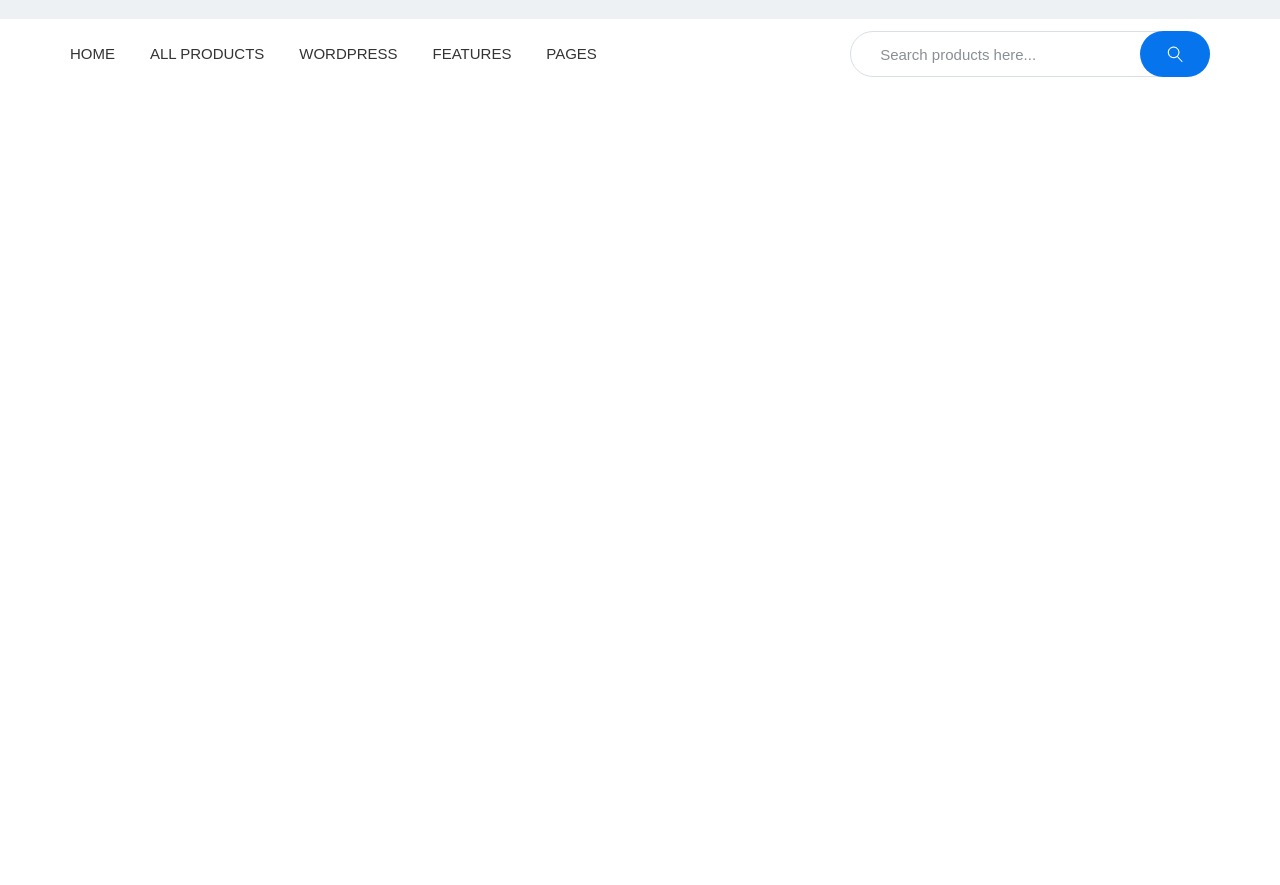
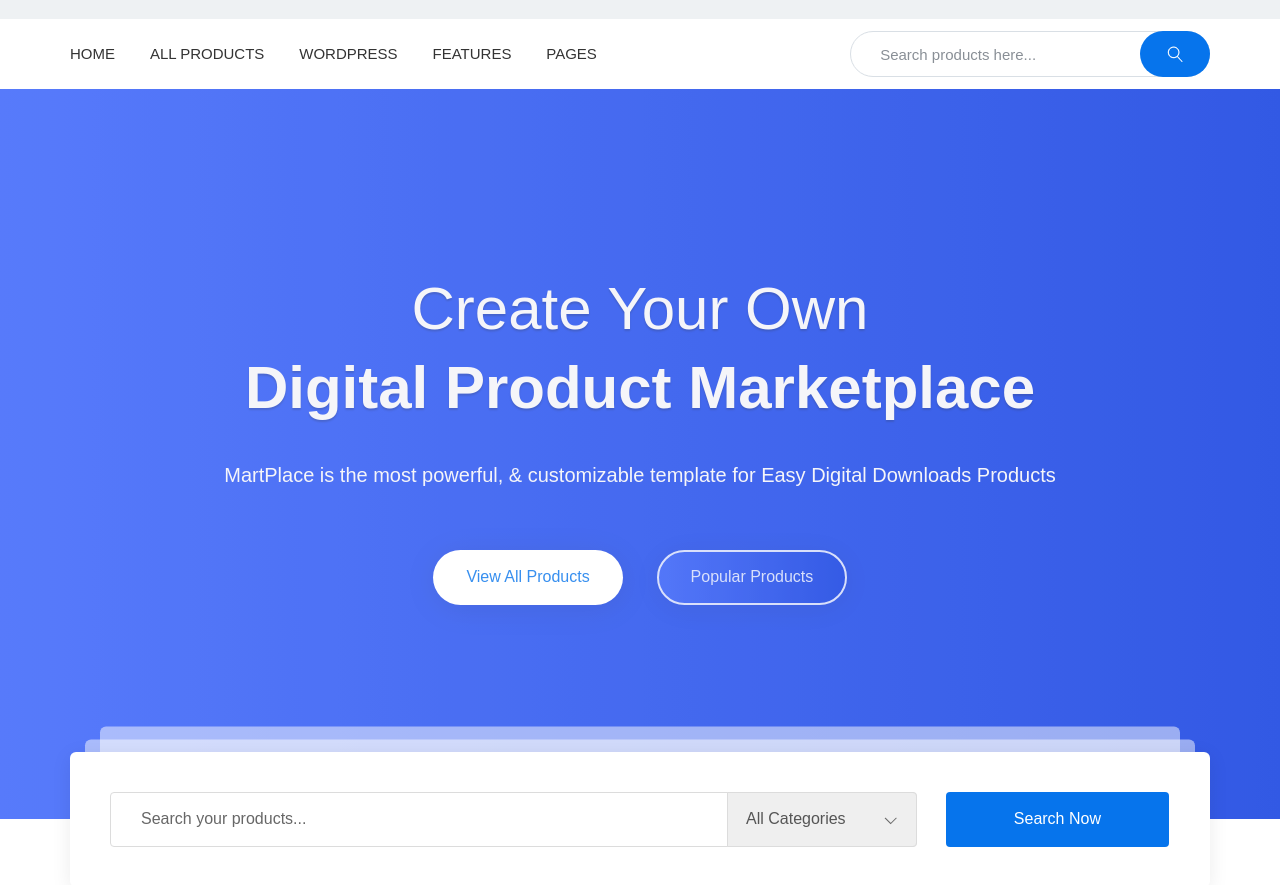
Before and after one commit to krgulnaz/MartPlace, a website: page app/index.html in a window 1280 px wide. Shown: the part 79-964 px from the top of the page. Before the commit the page ends 800 px from the top, so only its background shows below. Drawn offline with nearby package versions, Linux system fonts and the light colour scheme; files that its build step writes are made by us from their sources.

Commit message:
added main section

```diff
--- a/app/index.html
+++ b/app/index.html
@@ -58,7 +58,39 @@
             </div>
         </div>
     </header>
-
+    <section class="main">
+        <div class="main__inner">
+            <div class="container">
+                <div class="main__text">
+                    <h1 class="main__title-top">Create Your Own</h1>
+                    <h1 class="main__title-bottom">Digital Product Marketplace</h1>
+                    <div class="main__title">
+                        MartPlace is the most powerful, & customizable template for Easy Digital Downloads Products
+                    </div>
+                </div>
+                <div class="main__btn-inner">
+                    <button class="main__btn main__btn-left">View All Products</button>
+                    <button class="main__btn main__btn-right">Popular Products</button>
+                </div>
+            </div>
+        </div>
+        <div class="main__search-inner">
+            <div class="a12"></div>
+            <div class="v23"></div>
+            <div class="main__search">
+                <form action="">
+                    <input type="text" placeholder="Search your products...">
+                    <select name="" id="">
+                        <option value="">All Categories</option>
+                        <option value="">Wordpress</option>
+                        <option value="">Features</option>
+                        <option value="">Pages</option>
+                    </select>
+                    <button type="submit">Search Now</button>
+                </form>
+            </div>
+        </div>
+    </section>
 
 
 
--- a/app/scss/style.scss
+++ b/app/scss/style.scss
@@ -84,7 +84,7 @@
 
     .header__bottom {
         background-color: white;
-    height: 80px;
+        height: 70px;
     }
 
     .header__inner {
@@ -138,3 +138,141 @@
             padding: 15px 0;
         }
     }
+
+    ////end header
+    //start main section
+    .main {
+        &__inner {
+            height: 730px;
+            background-color: #441c7c;
+            background-image: linear-gradient(to left, #0030de 0%, #2e5afb 100%);
+            opacity: 0.8;
+            text-align: center;
+        }
+        &__text {
+            padding-top: 185px;
+            h1 {
+                font-size: 60px;
+                font-weight: 500;
+                color: $title;
+                text-shadow: 0 2px 2px rgba(0, 0, 0, 0.2);
+                margin: 0;
+                margin-bottom: 10px;
+            }
+            .main__title-bottom {
+                font-weight: 700;
+                margin-bottom: 38px;
+            }
+        }
+        &__title {
+            font-size: 20px;
+            font-weight: 500;
+            line-height: 30px;
+            color: $title;
+            margin-bottom: 60px;
+        }
+        &__btn {
+            width: 190px;
+            height: 55px;
+            box-shadow: 0 4px 30px rgba(0, 0, 0, 0.1);
+            border-radius: 28px;
+            background-color: #ffffff;
+            color: $blue;
+            font-size: 16px;
+            font-weight: 400;
+            border: none;
+            margin: 0 15px;
+        }
+        &__btn-right {
+            background-color: $bluegr;
+            background-image: linear-gradient(to left, #0030de 0%, #2e5afb 100%);
+            opacity: 0.8;
+            border: 2px solid #fff;
+            color: #fff;
+        }
+        .main__search-inner {
+            position: relative;
+        }
+        &__search {
+            position: absolute;
+            top: -67.5px;
+            left: 0;
+            right: 0;
+            max-width: 1140px;
+            width: 100%;
+            margin: 0 auto;
+            padding: 40px;
+            height: 135px;
+            box-shadow: 0 4px 20px rgba(0, 0, 0, 0.08);
+            border-radius: 6px;
+            background-color: #ffffff;
+            form {
+                position: relative;
+            }
+            input {
+                font-size: 16px;
+                font-weight: 400;
+                width: 807px;
+                height: 55px;
+                border-radius: 4px;
+                border: 1px solid #dcdcdc;
+                margin-right: 25px;
+                padding: 0 200px 0 30px;
+                &::placeholder {
+                    color: $grey;
+                }
+            }
+            select {
+                position: absolute;
+                left: 617px;
+                width: 190px;
+                height: 55px;
+                border-top-right-radius: 4px;
+                border-bottom-right-radius: 4px;
+                border: 1px solid #dcdcdc;
+                appearance: none;
+                background-image: url(../images/icons/arrows.png);
+                background-repeat: no-repeat;
+                background-position: 89% 55%;
+                color: $select;
+                font-size: 16px;
+                padding-left: 18px;
+            }
+            button {
+                width: 223px;
+                height: 55px;
+                border-radius: 4px;
+                background-color: $blue;
+                border: none;
+                padding: 0;
+                font-size: 16px;
+                color: #fff;
+            }
+        }
+    }
+
+    .a12 {
+        position: absolute;
+        transform: translate(-50%, -50%);
+        left: 50%;
+        top: -12.5px;
+        width: 1110px;
+        height: 135px;
+        border-radius: 6px;
+        background-color: #ffffff;
+        opacity: 0.5;
+    }
+
+    .v23 {
+        position: absolute;
+        transform: translate(-50%, -50%);
+        left: 50%;
+        top: -25.5px;
+        width: 1080px;
+        height: 135px;
+        border-radius: 6px;
+        background-color: #ffffff;
+        opacity: 0.5;
+    }
+
+    // end main section
--- a/gulpfile.js
+++ b/gulpfile.js
@@ -10,7 +10,7 @@
 gulp.task("sass", function() {
     return gulp
         .src("app/scss/**/*.scss")
-        .pipe(sass({ outputStyle: "expanded" }))
+        .pipe(sass({ outputStyle: "compressed" }))
         .pipe(rename({ suffix: ".min" }))
         .pipe(
             autoprefixer({
```
Also changed, not shown: app/images/icons/arrows.png (added). Lines whose indentation alone changed are shown as unchanged.
